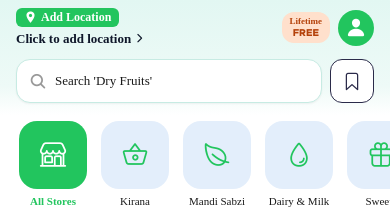
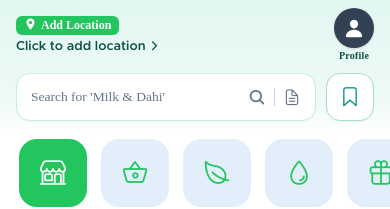
Before and after one commit to DusMint/dusmint_android, a React Native app: screen /MainTabs in a window 390 px wide. Both pictures are taken after a click on the button "Skip login and browse". Shown: the top 209 px of the page. Built offline with nearby package versions, Linux system fonts and the light colour scheme; no server answers; a web font is replaced by a local one.

Commit message:
feat: add HomeHeader component and OrdersListScreen

```diff
--- a/src/screens/home/widgets/HomeHeader.tsx
+++ b/src/screens/home/widgets/HomeHeader.tsx
@@ -17,11 +17,11 @@ interface Props {
 }
 
 const SEARCH_HINTS = [
-  "Search 'Sugar Free Sweets'",
-  "Search 'Dry Fruits'",
-  "Search 'Fresh Paneer'",
-  "Search 'Desi Tomato'",
-  "Search 'Aashirvaad Atta'",
+  "Search for 'Fresh Sabzi'",
+  "Search for 'Milk & Dahi'",
+  "Search for 'Atta & Dal'",
+  "Search for 'Fresh Paneer'",
+  "Search for 'Snacks & Drinks'",
 ];
 
 export const HomeHeader: React.FC<Props> = ({
@@ -66,7 +66,7 @@ export const HomeHeader: React.FC<Props> = ({
         </Svg>
       </View>
 
-      {/* Row 1: Delivery Mins + Address & Lifetime Free + Profile */}
+      {/* Row 1: Delivery Mins + Address & Profile Button */}
       <View style={styles.topRow}>
         <TouchableOpacity style={styles.addressContainer} onPress={onAddressPress} activeOpacity={0.7}>
           {isGuest ? (
@@ -79,7 +79,7 @@ export const HomeHeader: React.FC<Props> = ({
                 <Text style={styles.addLocationSubtext} numberOfLines={1}>
                   Click to add location
                 </Text>
-                <Ionicons name="chevron-forward" size={13} color="#0F172A" style={{ marginLeft: 2 }} />
+                <Ionicons name="chevron-forward" size={14} color="#0F5145" style={{ marginLeft: 2 }} />
               </View>
             </>
           ) : (
@@ -89,22 +89,24 @@ export const HomeHeader: React.FC<Props> = ({
                 <Text style={styles.addressText} numberOfLines={1}>
                   {addressText}
                 </Text>
-                <Ionicons name="chevron-down" size={14} color={InstamartColors.ink} style={{ marginLeft: 2 }} />
+                <Ionicons name="chevron-down" size={15} color="#0F5145" style={{ marginLeft: 3 }} />
               </View>
             </>
           )}
         </TouchableOpacity>
 
-        <View style={styles.rightActions}>
-          <View style={styles.membershipPill}>
-            <Text style={styles.pillTextBold}>Lifetime</Text>
-            <Text style={styles.pillText}>FREE</Text>
+        <TouchableOpacity
+          style={styles.profileContainer}
+          onPress={onProfilePress}
+          activeOpacity={0.8}
+          accessibilityRole="button"
+          accessibilityLabel="Profile"
+        >
+          <View style={styles.avatarButton}>
+            <Ionicons name="person" size={20} color="#FFFFFF" />
           </View>
-
-          <TouchableOpacity style={styles.avatarButton} onPress={onProfilePress} activeOpacity={0.8}>
-            <Ionicons name="person" size={20} color="#FFFFFF" />
-          </TouchableOpacity>
-        </View>
+          <Text style={styles.profileLabel}>Profile</Text>
+        </TouchableOpacity>
       </View>
 
       {/* Row 2: Search bar with rotating hint & Bookmark square button */}
@@ -116,10 +118,14 @@ export const HomeHeader: React.FC<Props> = ({
           accessibilityRole="button"
           accessibilityLabel="Search products"
         >
-          <Ionicons name="search" size={18} color={InstamartColors.inkMuted} style={styles.searchIcon} />
           <Text style={styles.searchInput} numberOfLines={1}>
             {SEARCH_HINTS[hintIndex]}
           </Text>
+          <View style={styles.searchRightIcons}>
+            <Ionicons name="search" size={18} color="#64748B" />
+            <View style={styles.searchInnerDivider} />
+            <Ionicons name="document-text-outline" size={18} color="#64748B" />
+          </View>
         </TouchableOpacity>
 
         <TouchableOpacity
@@ -132,8 +138,8 @@ export const HomeHeader: React.FC<Props> = ({
         >
           <Ionicons
             name={wishlistCount > 0 ? "bookmark" : "bookmark-outline"}
-            size={20}
-            color={wishlistCount > 0 ? "#E11D48" : "#2B2B4A"}
+            size={22}
+            color="#0D9488"
           />
           {wishlistCount > 0 && (
             <View style={styles.bookmarkBadge}>
@@ -170,7 +176,7 @@ const styles = StyleSheet.create({
   },
   addressText: {
     ...InstamartTypography.address,
-    maxWidth: 200,
+    maxWidth: 220,
   },
   addLocationBadge: {
     backgroundColor: '#22C55E',
@@ -189,87 +195,92 @@ const styles = StyleSheet.create({
     fontFamily: 'Poppins_700Bold',
   },
   addLocationSubtext: {
-    fontFamily: 'Poppins_500Medium',
+    fontFamily: 'Poppins_600SemiBold',
     fontSize: 13,
-    color: '#0F172A',
+    color: '#0F5145',
     fontWeight: '600',
-    maxWidth: 200,
+    maxWidth: 220,
   },
-  rightActions: {
-    flexDirection: 'row',
-    alignItems: 'center',
-    gap: 8,
-  },
-  membershipPill: {
-    backgroundColor: InstamartColors.membershipPillBg,
-    borderRadius: InstamartRadii.pill,
-    paddingVertical: 4,
-    paddingHorizontal: 8,
+  profileContainer: {
     alignItems: 'center',
     justifyContent: 'center',
-  },
-  pillTextBold: {
-    fontFamily: 'Poppins_700Bold',
-    fontSize: 9,
-    fontWeight: '700',
-    color: InstamartColors.membershipPillText,
-    lineHeight: 11,
-  },
-  pillText: {
-    fontFamily: 'Poppins_800ExtraBold',
-    fontSize: 10,
-    fontWeight: '800',
-    color: InstamartColors.membershipPillText,
-    lineHeight: 12,
+    paddingLeft: 6,
   },
   avatarButton: {
-    width: 36,
-    height: 36,
-    borderRadius: 18,
-    backgroundColor: '#22C55E',
+    width: 40,
+    height: 40,
+    borderRadius: 20,
+    backgroundColor: '#334155',
     alignItems: 'center',
     justifyContent: 'center',
+    shadowColor: '#000',
+    shadowOffset: { width: 0, height: 1 },
+    shadowOpacity: 0.12,
+    shadowRadius: 2,
+    elevation: 2,
+  },
+  profileLabel: {
+    fontSize: 10,
+    fontFamily: 'Poppins_700Bold',
+    fontWeight: '700',
+    color: '#0C4E43',
+    marginTop: 2,
+    letterSpacing: 0.2,
   },
   searchRow: {
     flexDirection: 'row',
     alignItems: 'center',
-    gap: 8,
+    gap: 10,
   },
   searchBox: {
     flex: 1,
-    height: 44,
+    height: 48,
     backgroundColor: '#FFFFFF',
-    borderRadius: InstamartRadii.search,
-    borderWidth: 1,
-    borderColor: InstamartColors.searchBorder,
+    borderRadius: 14,
+    borderWidth: 1.5,
+    borderColor: '#C7EBE3',
     flexDirection: 'row',
     alignItems: 'center',
-    paddingHorizontal: 12,
+    justifyContent: 'space-between',
+    paddingHorizontal: 14,
     shadowColor: '#000',
     shadowOffset: { width: 0, height: 1 },
-    shadowOpacity: 0.05,
+    shadowOpacity: 0.04,
     shadowRadius: 2,
     elevation: 1,
-  },
-  searchIcon: {
-    marginRight: 8,
   },
   searchInput: {
     flex: 1,
     fontFamily: 'Poppins_500Medium',
-    fontSize: 13,
-    color: InstamartColors.ink,
+    fontSize: 13.5,
+    color: '#64748B',
+  },
+  searchRightIcons: {
+    flexDirection: 'row',
+    alignItems: 'center',
+    marginLeft: 8,
+  },
+  searchInnerDivider: {
+    width: 1,
+    height: 18,
+    backgroundColor: '#CBD5E1',
+    marginHorizontal: 8,
   },
   bookmarkButton: {
-    width: 44,
-    height: 44,
-    borderRadius: 12,
+    width: 48,
+    height: 48,
+    borderRadius: 14,
     borderWidth: 1.5,
-    borderColor: '#2B2B4A',
+    borderColor: '#A7DDD2',
     backgroundColor: '#FFFFFF',
     alignItems: 'center',
     justifyContent: 'center',
     position: 'relative',
+    shadowColor: '#000',
+    shadowOffset: { width: 0, height: 1 },
+    shadowOpacity: 0.04,
+    shadowRadius: 2,
+    elevation: 1,
   },
   bookmarkBadge: {
     position: 'absolute',
--- a/src/screens/orders/OrdersListScreen.tsx
+++ b/src/screens/orders/OrdersListScreen.tsx
@@ -23,10 +23,7 @@ import { dusmintApi } from '@dusmint/api-client';
 import { OrderReceiptModal } from './widgets/OrderReceiptModal';
 import { LOCAL_SHOPS } from '../home/data/homeData';
 
-type Props = CompositeScreenProps<
-  BottomTabScreenProps<MainTabParamList, 'OrdersTab'>,
-  NativeStackScreenProps<RootStackParamList>
->;
+type Props = NativeStackScreenProps<RootStackParamList, any>;
 
 export const OrdersListScreen: React.FC<Props> = ({ navigation }) => {
   const insets = useSafeAreaInsets();
```
